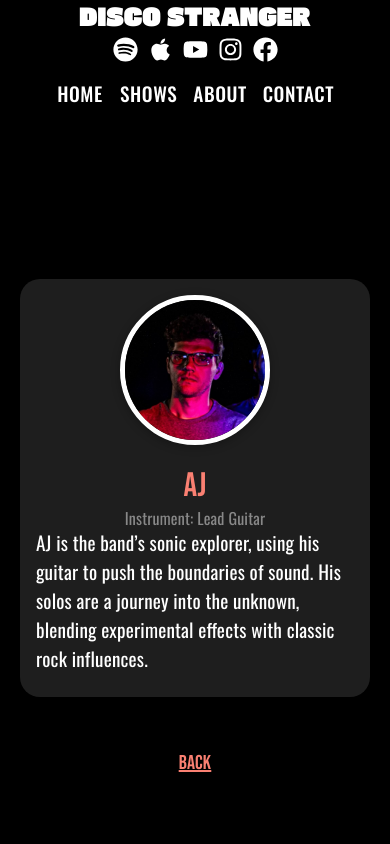
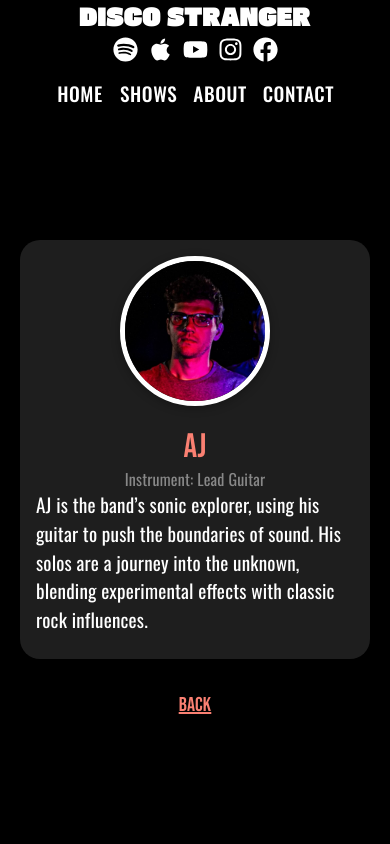
Before and after one commit to ajSeadler/band-website, a React (Vite) app: page /member/AJ in a window 390 px wide. Shown: the top 844 px of the page. Built offline with nearby package versions, Linux system fonts and the light colour scheme; a web font is replaced by a local one.

Commit message:
less margin top in member bio

```diff
--- a/src/components/MemberDetails.jsx
+++ b/src/components/MemberDetails.jsx
@@ -110,7 +110,7 @@ const MemberDetails = () => {
             border: "none",
             borderRadius: "none",
             margin: "auto",
-            padding: "20px",
+            padding: "0px",
             cursor: "pointer",
           }}
         >
--- a/src/styles/ShowDetailsPage.css
+++ b/src/styles/ShowDetailsPage.css
@@ -306,7 +306,7 @@
 
 @media (max-width: 1024px) {
   .member-details-container {
-    margin-top: 30% !important;
+    margin-top: 15% !important;
     max-width: 100%;
     width: auto;
   }
```
